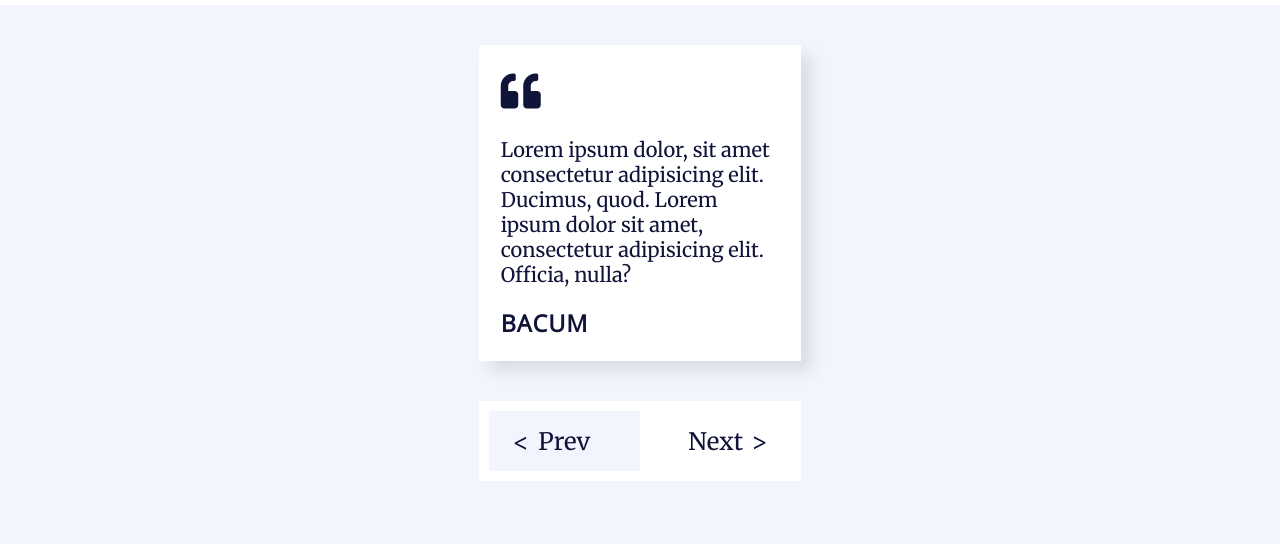
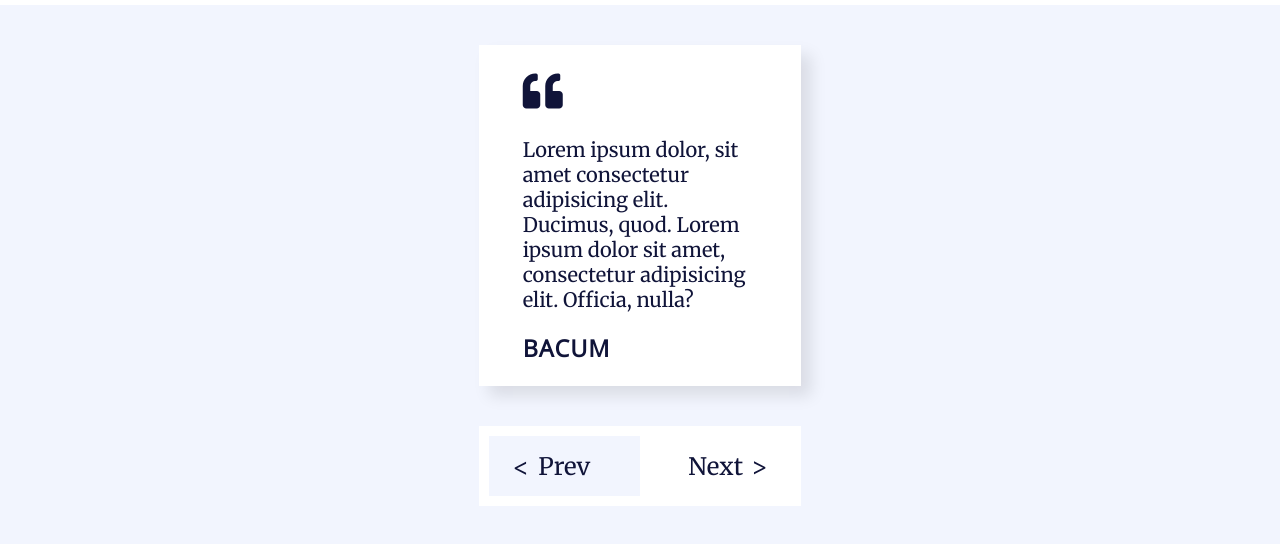
Before and after one commit to masterpranay1/quotes-app, a website: page index.html in a window 1280 px wide. Shown: the part 56-600 px from the top of the page. Drawn offline with nearby package versions, Linux system fonts and the light colour scheme.

Commit message:
updated style.css

```diff
--- a/css/style.css
+++ b/css/style.css
@@ -75,7 +75,7 @@ main {
   /* height: 15em; */
   height: fit-content;
   margin: 2em auto;
-  padding: 1em;
+  padding: 1em 2em;
 
   font-size: 16px;
 
@@ -218,7 +218,7 @@ main:hover {
   main
   {
     font-size: 18px;
-    padding: 1.1em;
+    padding: 1.1em 2.2em;
   }
   .link-card
   {
```
